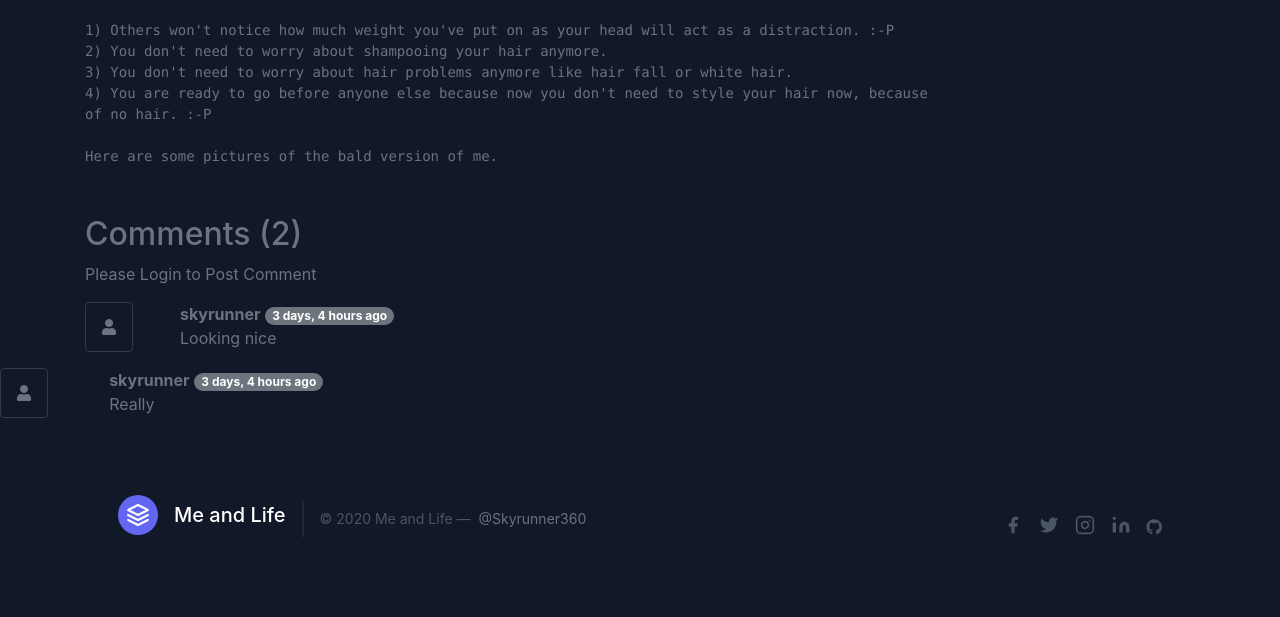
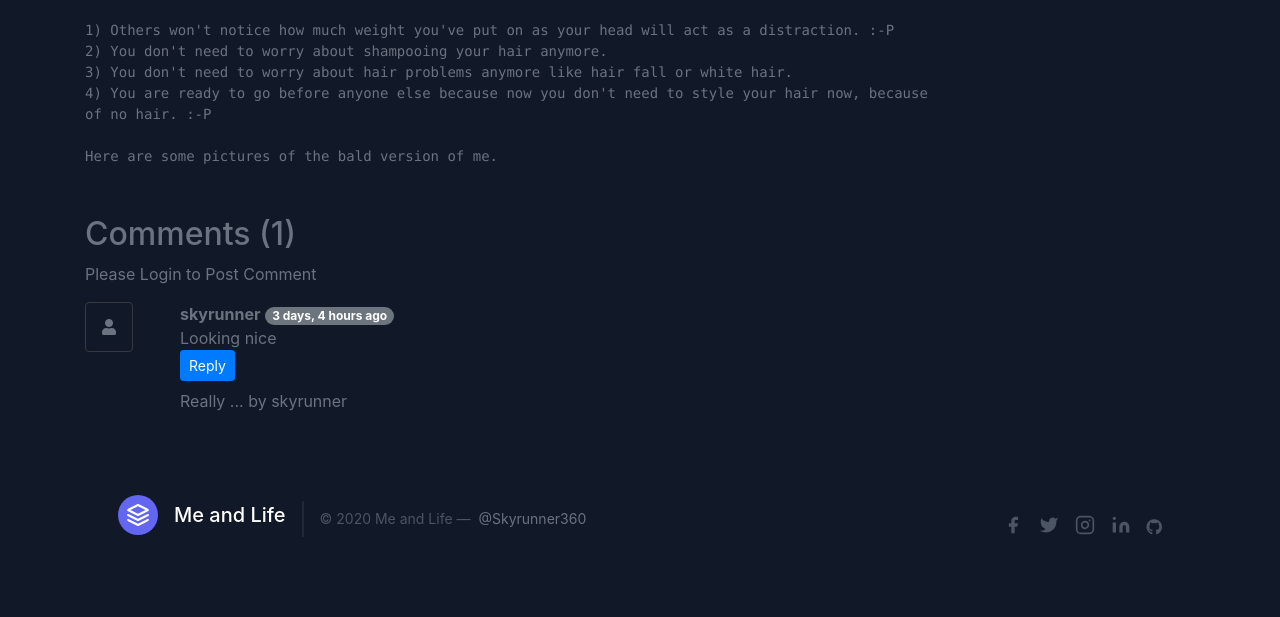
Before and after one commit to skyrunner360/django_blog, a Django app: a page that uses mendlife/templates/blog/blogPost.html in a window 1280 px wide. Shown: the part 405-1022 px from the top of the page. Before the commit the page ends 942 px from the top, so only its background shows below. Run offline with Django 3.2, Linux system fonts and the light colour scheme; data comes from the database, SQL or seed files in the repository; both versions use the stored data as it was after the commit; some libraries are stand-ins or nearby versions.

Commit message:
Made Replies Display

```diff
--- /dev/null
+++ b/mendlife/blog/templatetags/extras.py
@@ -0,0 +1,6 @@
+from django import template
+register = template.Library()
+
+@register.filter(name='get_val')
+def get_val(dict,key):
+    return dict.get(key)
--- a/mendlife/blog/views.py
+++ b/mendlife/blog/views.py
@@ -1,6 +1,7 @@
 from django.shortcuts import render, HttpResponse, redirect
 from blog.models import Post,Tech, BlogComment
 from django.contrib import messages
+from blog.templatetags import extras
 
 # Create your views here.
 def blogHome(request):
@@ -13,9 +14,25 @@ def blogHome(request):
 def blogPost(request,slug):
     post = Post.objects.filter(slug=slug).first()
     tech = Tech.objects.filter(slug=slug).first()
-    pcomments = BlogComment.objects.filter(post=post)
-    tcomments = BlogComment.objects.filter(tech=tech)
-    context = {'post': post,'tech':tech,'pcomments':pcomments,'tcomments':tcomments}
+    pcomments = BlogComment.objects.filter(post=post,parent=None)
+    preplies = BlogComment.objects.filter(post=post).exclude(parent=None)
+    #Creating Reply Dictionary and iterating it
+    preplyDict = {}
+    for reply in preplies:
+        if reply.parent.sno not in preplyDict.keys():
+            preplyDict[reply.parent.sno] = [reply]
+        else:
+            preplyDict[reply.parent.sno].append(reply)
+    tcomments = BlogComment.objects.filter(tech=tech,parent=None)
+    treplies = BlogComment.objects.filter(tech=tech).exclude(parent=None)
+    #Creating Reply Dictionary and iterating it
+    treplyDict = {}
+    for reply in treplies:
+        if reply.parent.sno not in treplyDict.keys():
+            treplyDict[reply.parent.sno] = [reply]
+        else:
+            treplyDict[reply.parent.sno].append(reply)
+    context = {'post': post,'tech':tech,'pcomments':pcomments,'tcomments':tcomments,'preplyDict':preplyDict,'treplyDict':treplyDict}
     return render(request,'blog/blogPost.html',context)
 # The below function takes slug as another argument and passes it to blogpost like the commented line shown below
     # return HttpResponse(f'This is Blogpost: {slug}')
@@ -23,17 +40,31 @@ def postComment(request):
     if request.method=="POST":
         comment = request.POST.get("comment")
         user = request.user
+        parentSno = request.POST.get("parentSno")
         if request.POST.get("postSno"):
             postSno = request.POST.get("postSno")
             post = Post.objects.get(sno=postSno)
-            comment = BlogComment(comment=comment,user=user,post=post)
-            comment.save()
-            messages.success(request,"Your Comment has been posted successfully")
+
+            if parentSno == "":
+                comment = BlogComment(comment=comment,user=user, post=post)
+                comment.save()
+                messages.success(request,"Your Comment has been posted successfully")
+            else:
+                parent = BlogComment.objects.get(sno=parentSno)
+                comment = BlogComment(comment=comment,user=user, post=post, parent = parent)
+                comment.save()
+                messages.success(request,"Your Reply has been posted successfully")
             return redirect(f"/blog/{post.slug}")
         else:
             techSno = request.POST.get("techSno")
             tech = Tech.objects.get(sno=techSno)
-            comment = BlogComment(comment=comment,user=user,tech=tech)
-            comment.save()
-            messages.success(request,"Your Comment has been posted successfully")
+            if parentSno == "":
+                comment = BlogComment(comment=comment,user=user, tech=tech)
+                comment.save()
+                messages.success(request,"Your Comment has been posted successfully")
+            else:
+                parent = BlogComment.objects.get(sno=parentSno)
+                comment = BlogComment(comment=comment,user=user,tech=tech, parent = parent)
+                comment.save()
+                messages.success(request,"Your Reply has been posted successfully")
             return redirect(f"/blog/{tech.slug}")
--- a/mendlife/templates/blog/blogPost.html
+++ b/mendlife/templates/blog/blogPost.html
@@ -10,6 +10,7 @@
 {% endblock blogactive %}
 {% block body %}
 {% load humanize %}
+{% load extras %}
 {% comment %} Post Section (Life Update Posts) {% endcomment %}
 {% if post %}
 <div class="text-gray-500 bg-gray-900 body-font pad">
@@ -58,6 +59,7 @@
   </div>
   <div class="form-group form-check">
     <input type="hidden" name="postSno" value="{{post.sno}}">
+    <input type="hidden" name="parentSno" value="">
   </div>
   <button type="submit" class="btn btn-primary" value="submit">Submit</button>
 </form>
@@ -70,7 +72,31 @@
     <div class="col-md-11">
     <b>{{comment.user.username}}</b> <span class="badge badge-pill badge-secondary">{{comment.timestamp|naturaltime}}</span>
     <div>{{comment.comment}}</div>
+    {% comment %} Reply Section {% endcomment %}
+    <div class="reply mx-0">
+  <button class="btn btn-sm btn-primary" type="button" data-toggle="collapse" data-target="#replybox{{comment.sno}}" aria-expanded="false" aria-controls="replybox{{comment.sno}}">
+    Reply
+  </button>
+<div class="collapse" id="replybox{{comment.sno}}">
+  <div class="card card-body my-2 bg-secondary">
+    <form action="/blog/postComment" method="post">{% csrf_token %}
+  <div class="form-group">
+    <label for="comment">Post A Reply</label>
+    <input type="text" class="form-control" name="comment" placeholder ="Add a reply...">
+    <input type="hidden" name="parentSno" value="{{comment.sno}}">
+  </div>
+  <div class="form-group form-check">
+    <input type="hidden" name="postSno" value="{{post.sno}}">
+  </div>
+  <button type="submit" class="btn btn-sm btn-primary" value="submit">Submit</button>
+</form>
+  </div>
     </div>
+    <div class="replies my-2">
+{% for reply in preplyDict|get_val:comment.sno %}
+{{reply}}<br>
+{% endfor %}
+</div>
     </div>
     </div>
 {% endfor %}
@@ -99,6 +125,7 @@
   </div>
   <div class="form-group form-check">
     <input type="hidden" name="techSno" value="{{tech.sno}}">
+    <input type="hidden" name="parentSno" value="">
   </div>
   <button type="submit" class="btn btn-primary" value="submit">Submit</button>
 </form>
@@ -111,7 +138,31 @@
     <div class="col-md-11">
     <b>{{comment.user.username}}</b> <span class="badge badge-pill badge-secondary">{{comment.timestamp | naturaltime}}</span>
     <div>{{comment.comment}}</div>
+    {% comment %} Reply Section {% endcomment %}
+    <div class="reply mx-0">
+  <button class="btn btn-sm btn-primary" type="button" data-toggle="collapse" data-target="#replybox{{comment.sno}}" aria-expanded="false" aria-controls="replybox{{comment.sno}}">
+    Reply
+  </button>
+<div class="collapse" id="replybox{{comment.sno}}">
+  <div class="card card-body my-2 bg-secondary">
+    <form action="/blog/postComment" method="post">{% csrf_token %}
+  <div class="form-group">
+    <label for="comment">Post A Reply</label>
+    <input type="text" class="form-control" name="comment" placeholder ="Add a reply...">
+    <input type="hidden" name="parentSno" value="{{comment.sno}}">
+  </div>
+  <div class="form-group form-check">
+    <input type="hidden" name="techSno" value="{{tech.sno}}">
+  </div>
+  <button type="submit" class="btn btn-sm btn-primary" value="submit">Submit</button>
+</form>
+  </div>
     </div>
+    <div class="replies my-2">
+{% for reply in treplyDict|get_val:comment.sno %}
+{{reply}}<br>
+{% endfor %}
+</div>
     </div>
     </div>
 {% endfor %}
--- a/mendlife/templates/writings/wHome.html
+++ b/mendlife/templates/writings/wHome.html
@@ -1,5 +1,5 @@
 {% extends 'base.html' %}
-{% block title %}My Writings
+{% block title %}Me and Life - Writings
 {% endblock title %}
 {% block writingactive %}active
 {% endblock writingactive  %}
@@ -12,7 +12,7 @@
       <div class="p-4 lg:w-1/3">
         <div data-aos="fade-up"  data-aos-duration="3000" class="h-full bg-gray-800 px-8 pt-16 pb-24 rounded-lg overflow-hidden text-center relative">
           <h2 class="tracking-widest text-xs title-font font-medium text-gray-600 mb-1">{{i.category}}</h2>
-          <h1 class="title-font sm:text-2xl text-xl font-medium text-white mb-3">{{i.title}}</h1>
+          <a class="text-indigo-500 inline-flex items-center" href="/writings/{{i.slug}}" style="text-decoration:none;"><h1 class="title-font sm:text-2xl text-xl font-medium text-white mb-3">{{i.title}}</h1></a>
           <p class="leading-relaxed mb-3">{{i.content|truncatechars:200}}</p>
           <a class="text-indigo-500 inline-flex items-center" href="{{i.slug}}" style="text-decoration:none;">Continue Reading
             <svg class="w-4 h-4 ml-2" viewBox="0 0 24 24" stroke="currentColor" stroke-width="2" fill="none" stroke-linecap="round" stroke-linejoin="round">
--- a/mendlife/writings/admin.py
+++ b/mendlife/writings/admin.py
@@ -1,4 +1,4 @@
 from django.contrib import admin
-from writings.models import Writing
+from writings.models import Writing, WComment
 # Register your models here.
-admin.site.register(Writing)
+admin.site.register((Writing,WComment))
--- /dev/null
+++ b/mendlife/writings/templatetags/extras.py
@@ -0,0 +1,6 @@
+from django import template
+register = template.Library()
+
+@register.filter(name='get_val')
+def get_val(dict,key):
+    return dict.get(key)
```
Also changed, not shown: mendlife/templates/blog/blogHome.html (+4 -4 lines), mendlife/templates/writings/wPost.html (+29 -1 lines), mendlife/writings/views.py (+22 -6 lines), mendlife/blog/templatetags/__init__.py (added), mendlife/db.sqlite3, mendlife/writings/templatetags/__init__.py (added).
